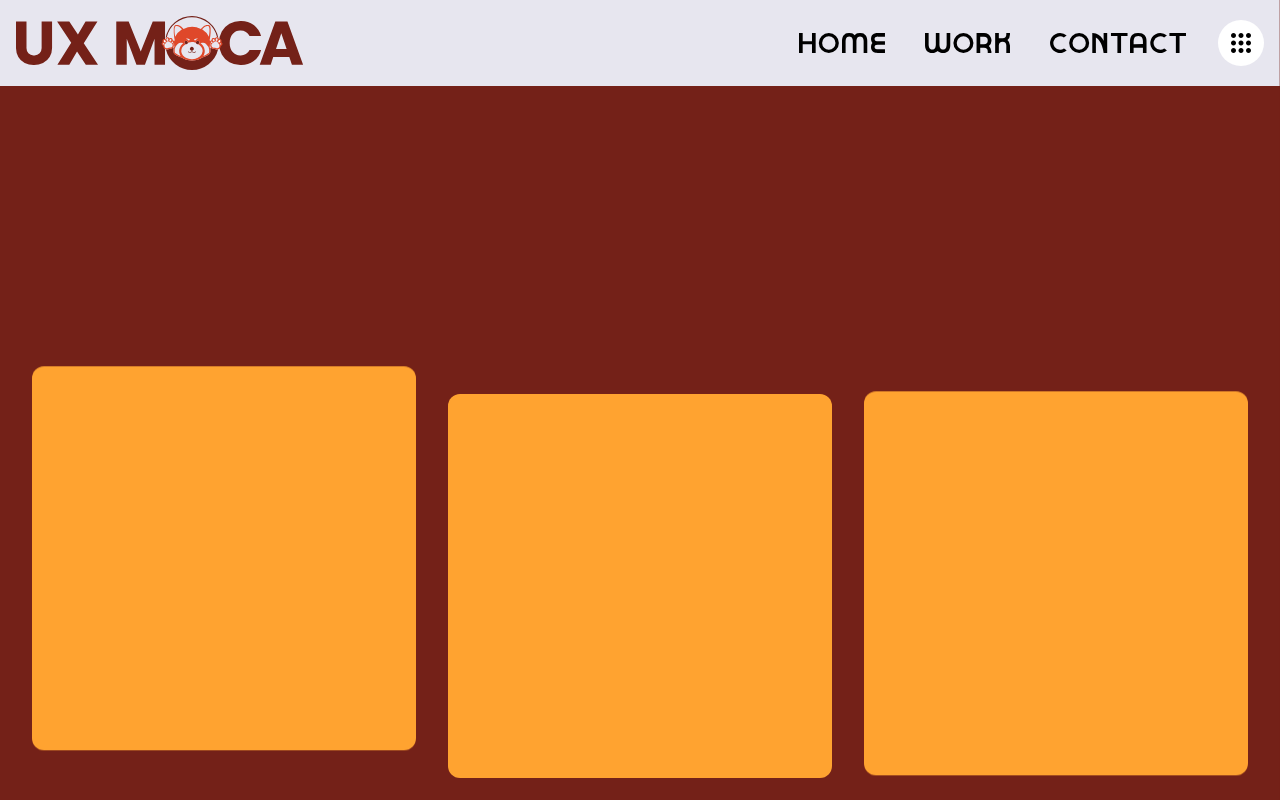
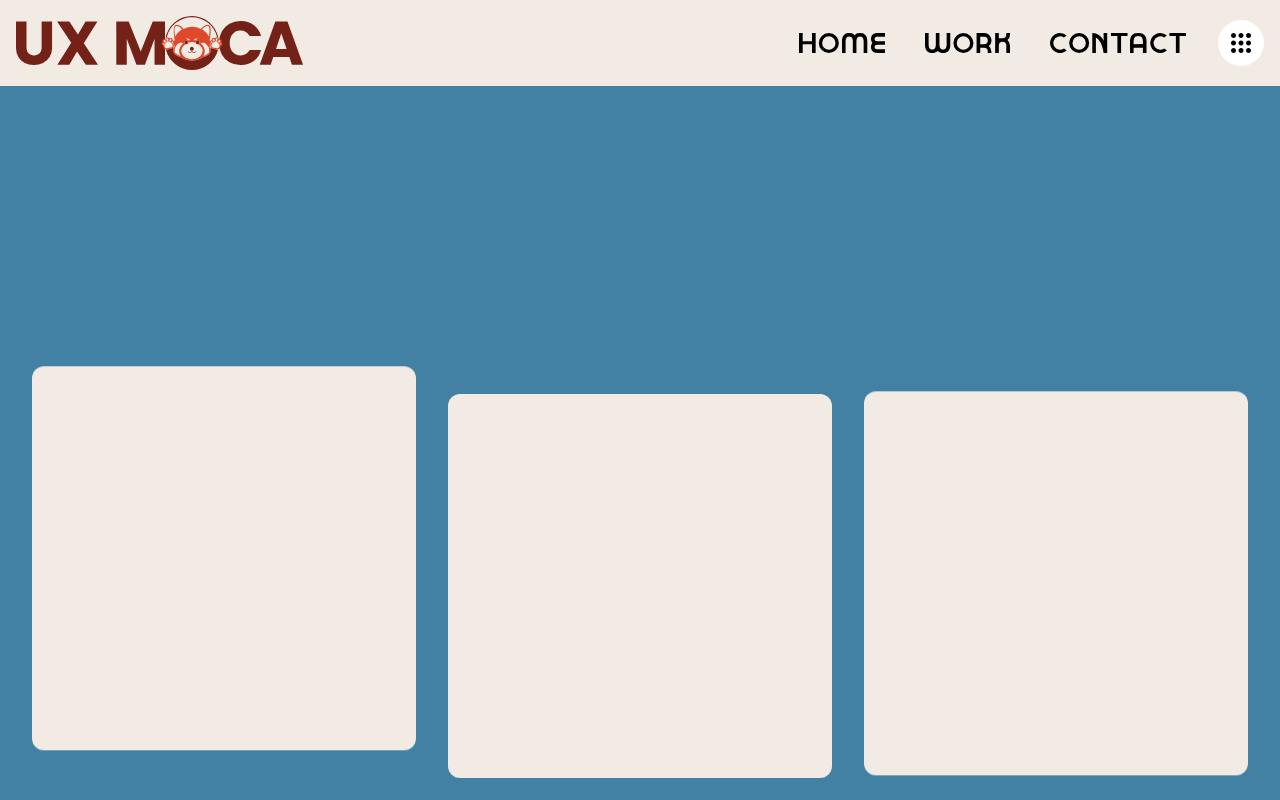
Before and after one commit to Eragon67360/moca-portfolio, a Next.js app: page /featuredwork in a window 1280 px wide. Built offline with nearby package versions, Linux system fonts and the light colour scheme.

Commit message:
Updated tailwinf config file

```diff
--- a/app/featuredwork/MovingSquares.tsx
+++ b/app/featuredwork/MovingSquares.tsx
@@ -2,10 +2,10 @@ import React from "react";
 
 function MovingSquares() {
   return (
-    <div className="flex justify-evenly items-center h-screen bg-tekhelet w-screen">
-      <div className="w-96 h-96 bg-purple rounded-xl animate-move"></div>
-      <div className="w-96 h-96 bg-purple rounded-xl animate-move delay-500"></div>
-      <div className="w-96 h-96 bg-purple rounded-xl animate-move delay-1000"></div>
+    <div className="flex justify-evenly items-center h-screen bg-carulean w-screen">
+      <div className="w-96 h-96 bg-magnolia rounded-xl animate-move"></div>
+      <div className="w-96 h-96 bg-magnolia rounded-xl animate-move delay-500"></div>
+      <div className="w-96 h-96 bg-magnolia rounded-xl animate-move delay-1000"></div>
     </div>
   );
 }
--- a/app/globals.css
+++ b/app/globals.css
@@ -25,3 +25,9 @@ body {
     )
     rgb(var(--background-start-rgb));
 }
+
+@layer utilities {
+  .radial-bg {
+    background: var(--Radial, radial-gradient(150.62% 53.56% at 50% 100%, #742119 0%, #F2EBE3 100%));
+  }
+}
--- a/app/page.tsx
+++ b/app/page.tsx
@@ -10,13 +10,13 @@ import { Model } from "@/Laptop";
 export default function Home() {
   const router = useRouter();
   return (
-    <div className="flex w-screen h-screen bg-gradient-to-b from-purple to-tekhelet">
-      <p className="w-2/3 select-none font-impact font-normal text-8xl bg-transparent text-tekhelet ml-28 mt-64">
+    <div className="flex w-screen h-screen radial-bg">
+      <p className="w-2/3 select-none font-impact font-normal text-8xl bg-transparent text-falured ml-28 mt-64">
         Crafting Experiences, Shaping Futures: Your UX Design Partner
       </p>
-      <div className="h-96 w-1/3 mt-64 mr-28 bg-purple rounded-xl">
+      <div className="h-96 w-1/3 mt-64 mr-28 bg-purple rounded-xl border border-third ">
         <Link href={"/featuredwork"} className="">
-          <div className="w-full text-center pr-24 h-full flex items-center justify-center text-2xl">
+          <div className="w-full text-center pr-24 h-full flex items-center justify-center text-2xl text-third">
             Image Placeholder Click Me!
           </div>
         </Link>
--- a/tailwind.config.ts
+++ b/tailwind.config.ts
@@ -14,13 +14,11 @@ const config: Config = {
           "conic-gradient(from 180deg at 50% 50%, var(--tw-gradient-stops))",
       },
       colors: {
-        "tekhelet": "#742118",
         "secondary": "#FFFFFF",
         "third": "#000000",
-        "magnolia":"#E7E6EF",
-        "mint": "#B7E1D9",
-        "payne" :"#49696E",
-        "purple": "#ffa330"
+        "magnolia":"#F2EBE3",
+        "falured":"#742119",
+        "carulean":"#4281A4",
       },
       fontFamily: {
         'impact': ['Impact', 'sans-serif']
```
